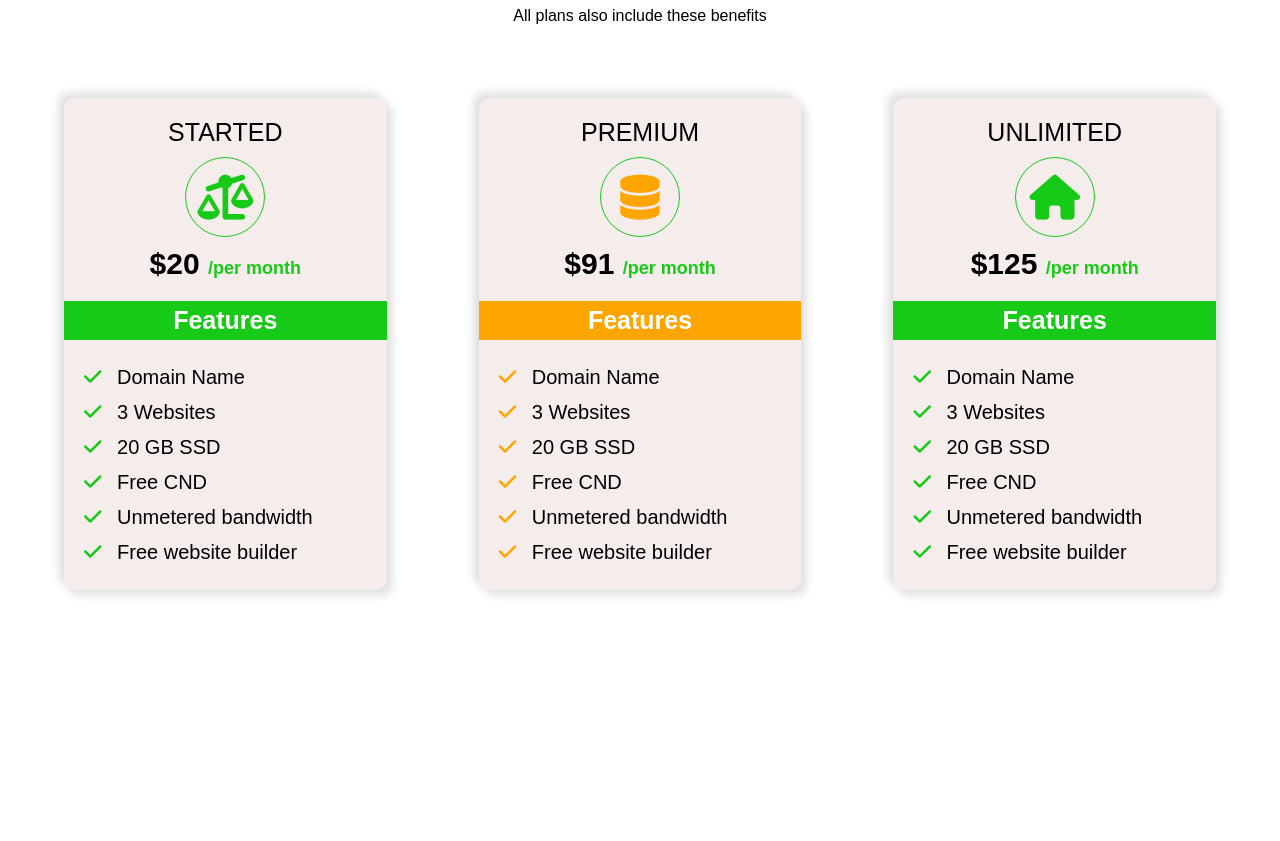
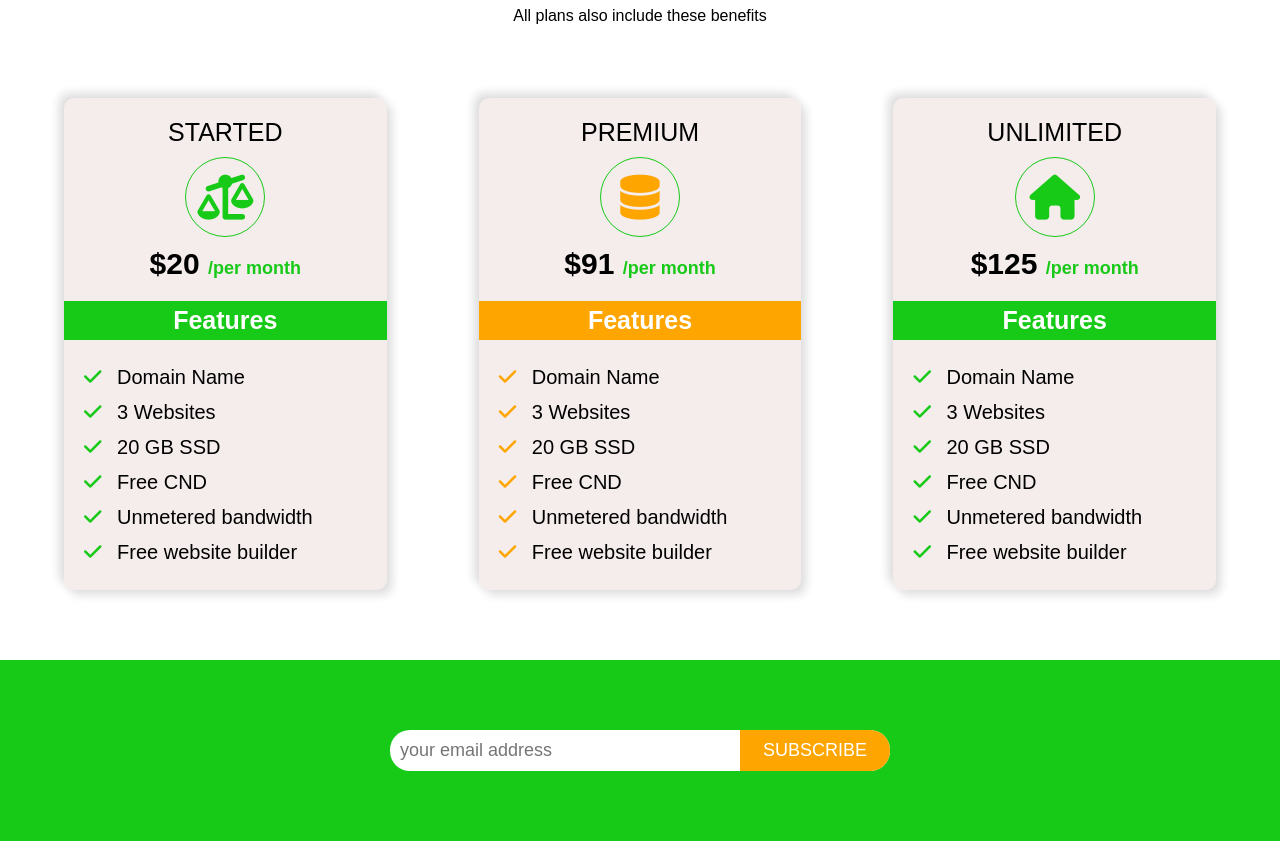
Before and after one commit to AlomgirDeveloper/css-project, a plain HTML site: page index.html in a window 1280 px wide. Shown: the part 3272-4113 px from the top of the page. Before the commit the page ends 3932 px from the top, so only its background shows below. Drawn offline with Linux system fonts and the light colour scheme.

Commit message:
section tag added

```diff
--- a/index.html
+++ b/index.html
@@ -357,5 +357,15 @@
       </div>
    </div>
   </section>
+
+  <!-------------- subscribe ----------->
+  <section id="subscribe">
+       <div class="container">
+         <div class="sub-box">
+            <input type="email" id="sub-email" placeholder="your email address ">
+            <input type="button" id="sub-btn" value="SUBSCRIBE" >
+         </div>
+       </div>
+  </section>
 </body>
 </html>
--- a/style.css
+++ b/style.css
@@ -408,3 +408,35 @@ section{
 .extra-color2{
     background-color: var(--color3) !important;
 }
+
+/*--------------- subscribe -----------*/
+#subscribe{
+    background-color: var(--color2);
+}
+.sub-box{
+    width: 500px;
+    margin: auto;
+    position: relative;
+}
+#sub-email{
+    width: 100%;
+    padding: 10px;
+    border: none;
+    outline: none;
+    font-size: 18px;
+    border-radius:20px;
+}
+#sub-btn{
+    width: 150px;
+    padding: 10px;
+    font-size: 18px;
+    border: none;
+    outline: none;
+    background-color: #FFA500;
+    color: var(--color1);
+    position: absolute;
+    top: 0;
+    right: 0;
+    border-radius: 0 20px 20px 0;
+    cursor: pointer;
+}
```
